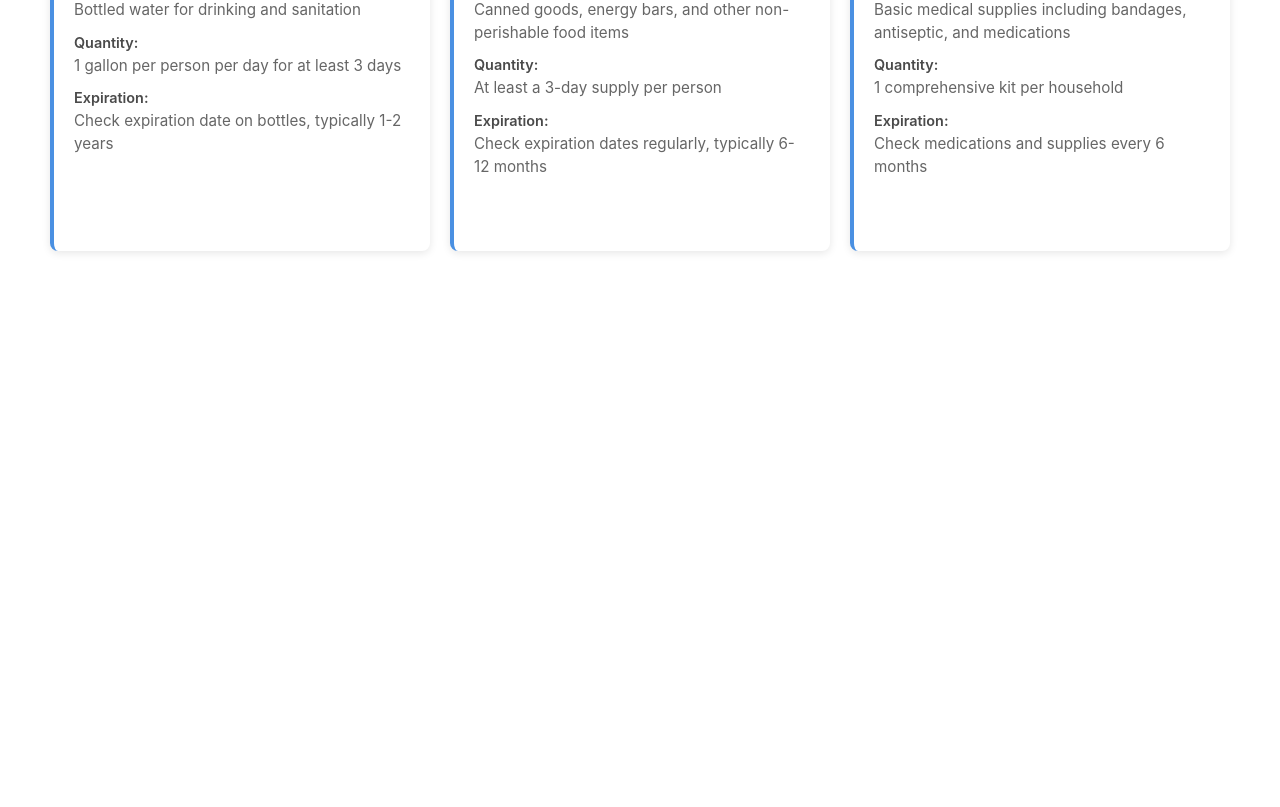
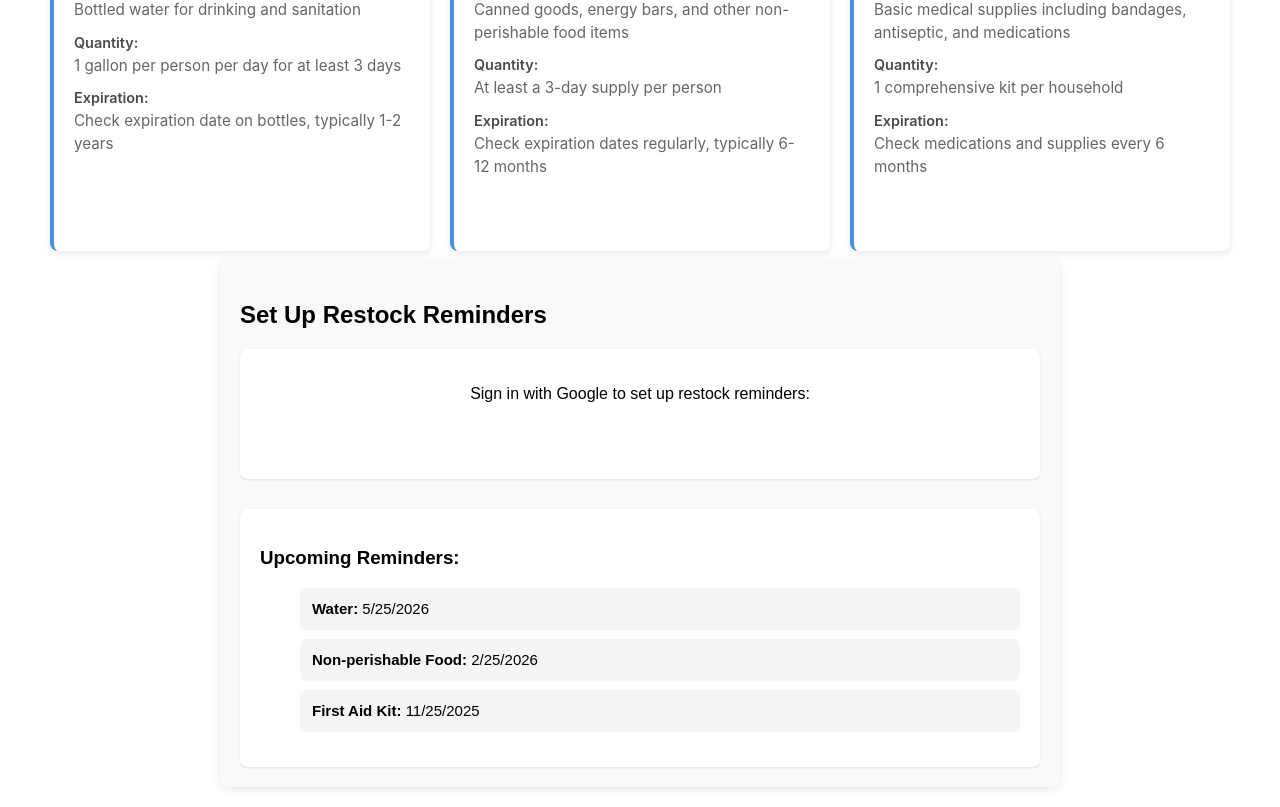
Before and after one commit to MrTinker64/MilpitasHacks25, a React (Create React App) app in the folder react-frontend/: page / in a window 1280 px wide. Shown: the part 245-1052 px from the top of the page. Before the commit the page ends 800 px from the top, so only its background shows below. Built offline with nearby package versions, Linux system fonts and the light colour scheme; no server answers.

Commit message:
add reminders (throws error still)

```diff
--- a/react-frontend/package.json
+++ b/react-frontend/package.json
@@ -3,11 +3,13 @@
   "version": "0.1.0",
   "private": true,
   "dependencies": {
+    "@react-oauth/google": "^0.12.2",
     "@testing-library/dom": "^10.4.0",
     "@testing-library/jest-dom": "^6.6.3",
     "@testing-library/react": "^16.3.0",
     "@testing-library/user-event": "^13.5.0",
     "axios": "^1.9.0",
+    "jwt-decode": "^4.0.0",
     "react": "^19.1.0",
     "react-dom": "^19.1.0",
     "react-scripts": "5.0.1",
--- a/react-frontend/src/App.js
+++ b/react-frontend/src/App.js
@@ -1,6 +1,7 @@
 import React, { useState, useEffect } from 'react';
 import axios from 'axios';
 import ItemList from './OutputList';
+import Reminder from './Reminder';
 
 const App = () => {
     const [data, setData] = useState({"message": '', "name": ''});
@@ -41,6 +42,7 @@ const App = () => {
             <h1>Place holder website name</h1>
             <h2>Emergency Kit:</h2>
             <ItemList items={LLMoutput} />
+            <Reminder items={LLMoutput} />
         </div>
     );
 };
--- /dev/null
+++ b/react-frontend/src/Reminder.js
@@ -0,0 +1,294 @@
+import React, { useState } from 'react';
+import { GoogleOAuthProvider, GoogleLogin, googleLogout } from '@react-oauth/google';
+import { jwtDecode } from 'jwt-decode';
+import { GOOGLE_CLIENT_SECRET } from './secrets';
+
+const Reminder = ({ items = [] }) => {
+  const [isSignedIn, setIsSignedIn] = useState(false);
+  const [user, setUser] = useState(null);
+  const [isSettingReminders, setIsSettingReminders] = useState(false);
+  const [status, setStatus] = useState('');
+  const SCOPES = 'https://www.googleapis.com/auth/calendar';
+
+  // Handle successful Google sign-in
+  const handleSuccess = async (credentialResponse) => {
+    try {
+      // Get user info from ID token
+      const userObject = jwtDecode(credentialResponse.credential);
+      setUser(userObject);
+      setIsSignedIn(true);
+      setStatus('Successfully signed in!');
+
+      // Store the credential response for user info
+      localStorage.setItem('google_credential', credentialResponse.credential);
+
+      // Get access token for Google Calendar API
+      const authInstance = window.google.accounts.oauth2.initTokenClient({
+        client_id: GOOGLE_CLIENT_SECRET,
+        scope: 'https://www.googleapis.com/auth/calendar',
+        callback: (tokenResponse) => {
+          if (tokenResponse && tokenResponse.access_token) {
+            localStorage.setItem('google_access_token', tokenResponse.access_token);
+          }
+        },
+      });
+      authInstance.requestAccessToken();
+
+    } catch (error) {
+      console.error('Error handling sign in:', error);
+      setStatus('Error during sign in. Please try again.');
+    }
+  };
+
+  // Handle Google sign-in error
+  const handleError = () => {
+    console.error('Login Failed');
+    setStatus('Login failed. Please try again.');
+  };
+
+  // Handle sign out
+  const handleSignOut = () => {
+    googleLogout();
+    setUser(null);
+    setIsSignedIn(false);
+    setStatus('Signed out successfully.');
+  };
+
+  // Function to create calendar events
+  const createReminders = async () => {
+    if (!isSignedIn) {
+      setStatus('Please sign in first.');
+      return;
+    }
+
+    setIsSettingReminders(true);
+    setStatus('Setting up reminders...');
+
+    try {
+      const token = GOOGLE_CLIENT_SECRET;
+      if (!token) {
+        throw new Error('No access token found. Please sign in again.');
+      }
+
+      for (const item of items) {
+        const reminderDate = calculateReminderDate(item.expiration);
+
+        const event = {
+          summary: `Restock: ${item.item_name}`,
+          description: `Item: ${item.item_name}\n${item.description}\n\nQuantity: ${item.quantity}\n\nOriginal expiration note: ${item.expiration}`,
+          start: {
+            dateTime: reminderDate.toISOString(),
+            timeZone: Intl.DateTimeFormat().resolvedOptions().timeZone,
+          },
+          end: {
+            dateTime: new Date(reminderDate.getTime() + 60 * 60 * 1000).toISOString(),
+            timeZone: Intl.DateTimeFormat().resolvedOptions().timeZone,
+          },
+          reminders: {
+            useDefault: false,
+            overrides: [
+              { method: 'email', minutes: 24 * 60 },
+              { method: 'popup', minutes: 60 },
+            ],
+          },
+        };
+
+        const response = await fetch('https://www.googleapis.com/calendar/v3/calendars/primary/events', {
+          method: 'POST',
+          headers: {
+            'Authorization': `Bearer ${token}`,
+            'Content-Type': 'application/json',
+          },
+          body: JSON.stringify(event),
+        });
+
+        if (!response.ok) {
+          const errorData = await response.json();
+          throw new Error(`Failed to create event for ${item.item_name}: ${errorData.error?.message || 'Unknown error'}`);
+        }
+      }
+
+      setStatus('Successfully set up all reminders in your Google Calendar!');
+    } catch (error) {
+      console.error('Error creating reminders:', error);
+      setStatus(`Error: ${error.message}`);
+    } finally {
+      setIsSettingReminders(false);
+    }
+  };
+
+  // Helper function to calculate reminder date based on expiration info
+  const calculateReminderDate = (expirationText) => {
+    const today = new Date();
+
+    if (expirationText.includes('1-2 years')) {
+      return new Date(today.setFullYear(today.getFullYear() + 1));
+    } else if (expirationText.includes('6-12 months')) {
+      return new Date(today.setMonth(today.getMonth() + 9));
+    } else if (expirationText.includes('every 6 months')) {
+      return new Date(today.setMonth(today.getMonth() + 6));
+    }
+
+    return new Date(today.setMonth(today.getMonth() + 1));
+  };
+
+  return (
+    <div style={styles.container}>
+      <h2>Set Up Restock Reminders</h2>
+
+      {!isSignedIn ? (
+        <div style={styles.authContainer}>
+          <p>Sign in with Google to set up restock reminders:</p>
+          <GoogleLogin
+            onSuccess={handleSuccess}
+            onError={handleError}
+            useOneTap
+          />
+        </div>
+      ) : (
+        <div>
+          <div style={styles.userInfo}>
+            <p>Signed in as: {user?.email}</p>
+            <button
+              onClick={handleSignOut}
+              style={styles.signOutButton}
+            >
+              Sign out
+            </button>
+          </div>
+
+          <div style={styles.reminderControls}>
+            <button
+              onClick={createReminders}
+              disabled={isSettingReminders || items.length === 0}
+              style={styles.setRemindersButton}
+            >
+              {isSettingReminders ? 'Setting Up...' : 'Set Up All Reminders'}
+            </button>
+
+            {items.length === 0 && (
+              <p style={styles.warning}>No items available to set reminders for.</p>
+            )}
+          </div>
+        </div>
+      )}
+
+      {status && <p style={styles.status}>{status}</p>}
+
+      <div style={styles.reminderList}>
+        <h3>Upcoming Reminders:</h3>
+        <ul>
+          {items.map((item, index) => {
+            const reminderDate = calculateReminderDate(item.expiration);
+            return (
+              <li key={index} style={styles.reminderItem}>
+                <strong>{item.item_name}:</strong> {reminderDate.toLocaleDateString()}
+              </li>
+            );
+          })}
+        </ul>
+      </div>
+    </div>
+  );
+};
+
+// Styling
+const styles = {
+  container: {
+    maxWidth: '800px',
+    margin: '20px auto',
+    padding: '20px',
+    fontFamily: 'Arial, sans-serif',
+    backgroundColor: '#f9f9f9',
+    borderRadius: '8px',
+    boxShadow: '0 2px 10px rgba(0,0,0,0.1)',
+  },
+  authContainer: {
+    textAlign: 'center',
+    margin: '20px 0',
+    padding: '20px',
+    backgroundColor: 'white',
+    borderRadius: '8px',
+    boxShadow: '0 1px 3px rgba(0,0,0,0.1)',
+  },
+  userInfo: {
+    display: 'flex',
+    justifyContent: 'space-between',
+    alignItems: 'center',
+    marginBottom: '20px',
+    padding: '15px',
+    backgroundColor: 'white',
+    borderRadius: '8px',
+    boxShadow: '0 1px 3px rgba(0,0,0,0.1)',
+  },
+  signOutButton: {
+    padding: '8px 16px',
+    backgroundColor: '#f44336',
+    color: 'white',
+    border: 'none',
+    borderRadius: '4px',
+    cursor: 'pointer',
+    fontSize: '14px',
+    fontWeight: '500',
+    transition: 'background-color 0.2s',
+    ':hover': {
+      backgroundColor: '#d32f2f',
+    },
+  },
+  reminderControls: {
+    margin: '25px 0',
+    textAlign: 'center',
+  },
+  setRemindersButton: {
+    padding: '12px 24px',
+    backgroundColor: '#4CAF50',
+    color: 'white',
+    border: 'none',
+    borderRadius: '4px',
+    fontSize: '16px',
+    fontWeight: '500',
+    cursor: 'pointer',
+    margin: '10px 0',
+    transition: 'background-color 0.2s',
+    ':hover': {
+      backgroundColor: '#388e3c',
+    },
+    ':disabled': {
+      backgroundColor: '#a5d6a7',
+      cursor: 'not-allowed',
+    },
+  },
+  status: {
+    margin: '15px 0',
+    padding: '12px',
+    backgroundColor: '#e8f5e9',
+    borderRadius: '6px',
+    color: '#2e7d32',
+    textAlign: 'center',
+    fontSize: '15px',
+  },
+  reminderList: {
+    marginTop: '30px',
+    padding: '20px',
+    backgroundColor: 'white',
+    borderRadius: '8px',
+    boxShadow: '0 1px 3px rgba(0,0,0,0.1)',
+  },
+  reminderItem: {
+    margin: '10px 0',
+    padding: '12px',
+    backgroundColor: '#f5f5f5',
+    borderRadius: '6px',
+    boxShadow: '0 1px 2px rgba(0,0,0,0.05)',
+    listStyleType: 'none',
+    fontSize: '15px',
+  },
+  warning: {
+    color: '#f44336',
+    marginTop: '10px',
+    textAlign: 'center',
+    fontSize: '14px',
+  },
+};
+
+export default Reminder;
--- a/react-frontend/src/index.js
+++ b/react-frontend/src/index.js
@@ -1,14 +1,18 @@
 import React from 'react';
 import ReactDOM from 'react-dom/client';
+import { GoogleOAuthProvider } from '@react-oauth/google';
 import './index.css';
 import App from './App';
 import List from './List'
 import reportWebVitals from './reportWebVitals';
+import { GOOGLE_CLIENT_ID } from './secrets';
 
 const root = ReactDOM.createRoot(document.getElementById('root'));
 root.render(
   <React.StrictMode>
-    <App />
+    <GoogleOAuthProvider clientId={GOOGLE_CLIENT_ID} scope={"https://www.googleapis.com/auth/calendar"}>
+      <App />
+    </GoogleOAuthProvider>
   </React.StrictMode>
 );
 
--- /dev/null
+++ b/react-frontend/src/secrets.js
@@ -0,0 +1,2 @@
+export const GOOGLE_CLIENT_ID = "1024544870563-9dd04fhltb5k7rd7tttik5020nt2u9uc.apps.googleusercontent.com"
+export const GOOGLE_CLIENT_SECRET = "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"
```
Also changed, not shown: 1 other file (tests, documents, lock files or other folders).
